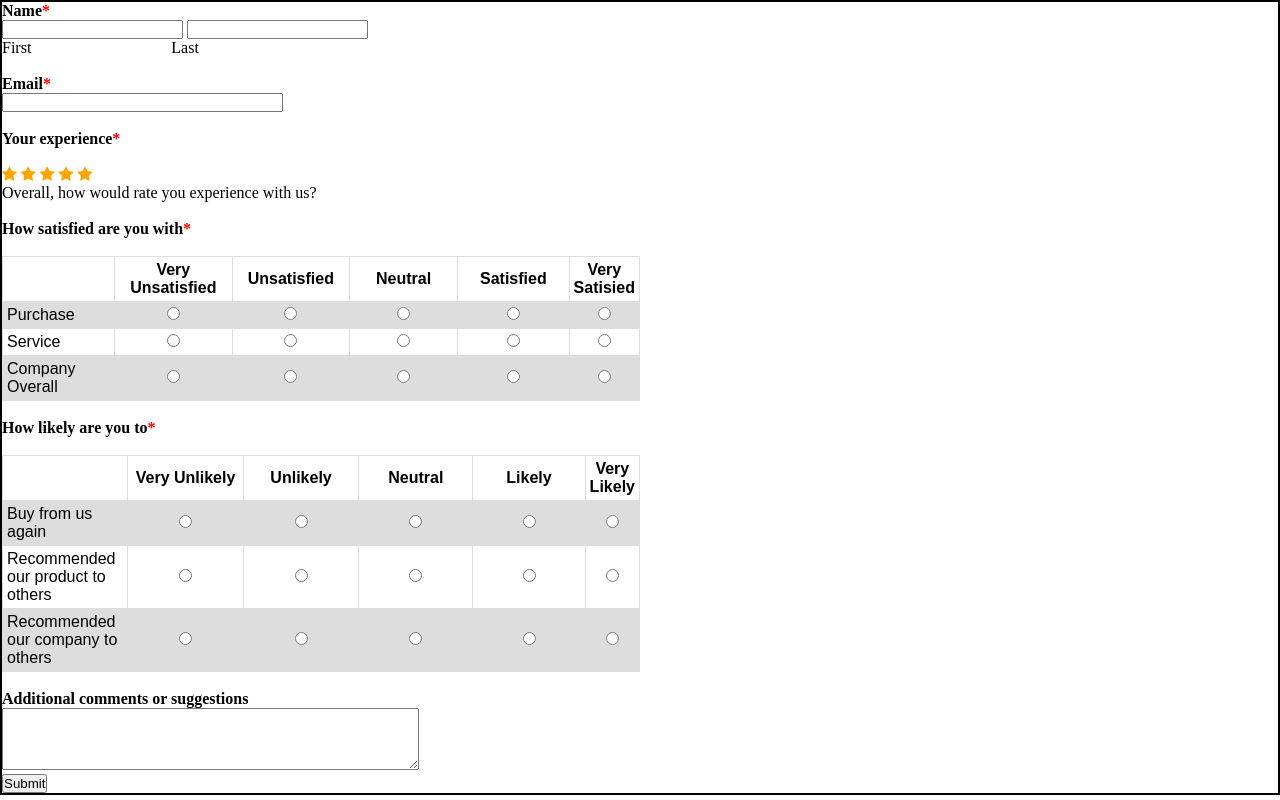
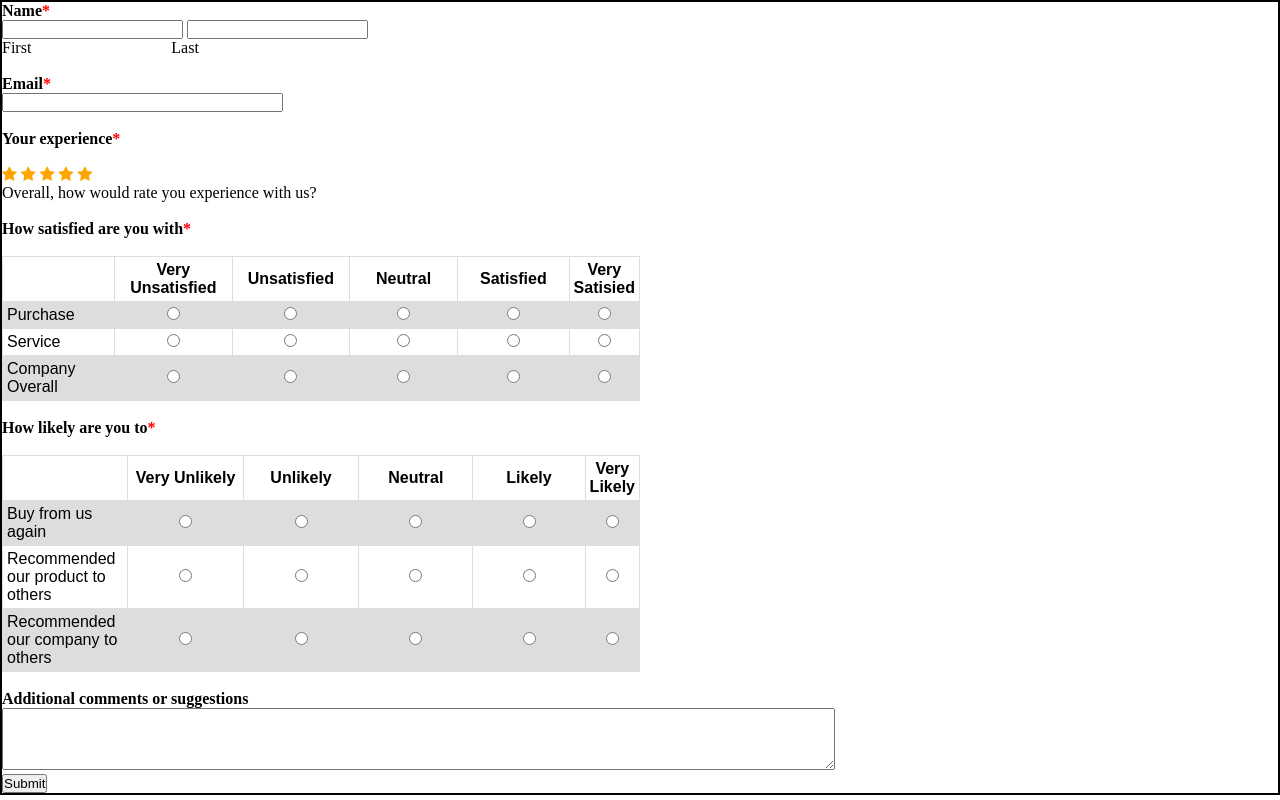
Before and after one commit to dattatreya05/Day-14-1--Task, a plain HTML site: page index.html in a window 1280 px wide. Drawn offline with Linux system fonts and the light colour scheme.

Commit message:
Update index.html

```diff
--- a/index.html
+++ b/index.html
@@ -102,7 +102,7 @@
      </div><br>
      <div class= "container-3">
         <p><b>Additional comments or suggestions</b></p>
-        <textarea rows="4" cols="50" name="comment" form="usrform"></textarea>
+        <textarea rows="4" cols="102" name="comment" form="usrform"></textarea>
     </div>
     <button type= "button">Submit</button>
     </article>
```
